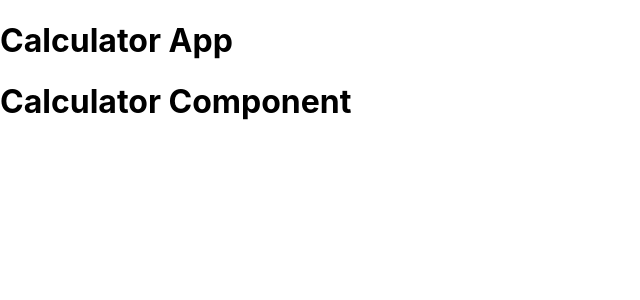
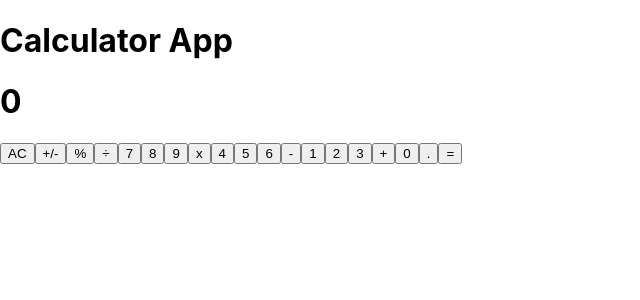
Before and after one commit to dvcorreia1984/math-magicians, a React (Create React App) app: page / in a window 1280 px wide. Shown: the top 300 px of the page, without its empty margins (0-640 px from the left). Built offline with nearby package versions, Linux system fonts and the light colour scheme.

Commit message:
Updated Calculator.js file

```diff
--- a/src/App.js
+++ b/src/App.js
@@ -1,5 +1,5 @@
 import React from 'react';
-import Calculator from './components/calculator';
+import Calculator from './components/Calculator';
 
 function App() {
   return (
--- a/src/components/calculator.js
+++ b/src/components/calculator.js
@@ -2,7 +2,26 @@
 
 const Calculator = () => (
   <div>
-    <h1>Calculator Component</h1>
+    <h1>0</h1>
+    <button type="button">AC</button>
+    <button type="button">+/-</button>
+    <button type="button">%</button>
+    <button type="button">÷</button>
+    <button type="button">7</button>
+    <button type="button">8</button>
+    <button type="button">9</button>
+    <button type="button">x</button>
+    <button type="button">4</button>
+    <button type="button">5</button>
+    <button type="button">6</button>
+    <button type="button">-</button>
+    <button type="button">1</button>
+    <button type="button">2</button>
+    <button type="button">3</button>
+    <button type="button">+</button>
+    <button type="button">0</button>
+    <button type="button">.</button>
+    <button type="button">=</button>
   </div>
 );
 
```
